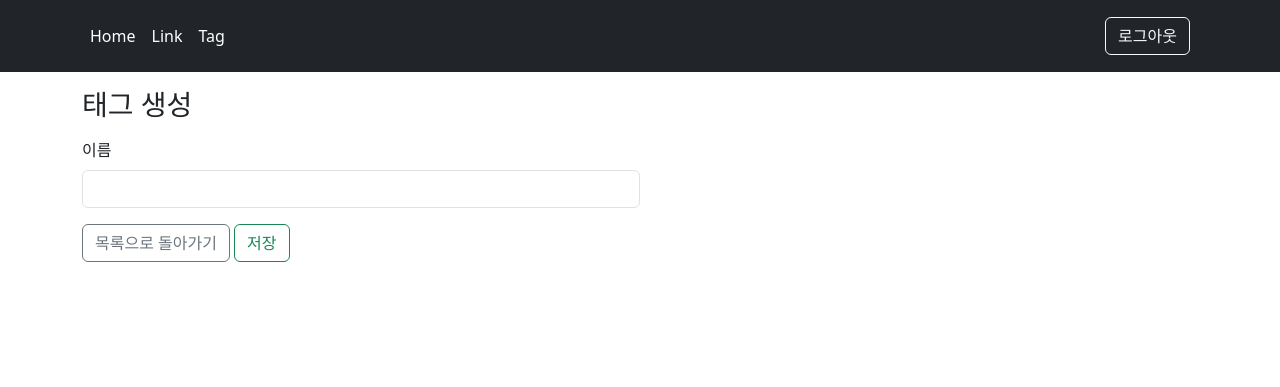
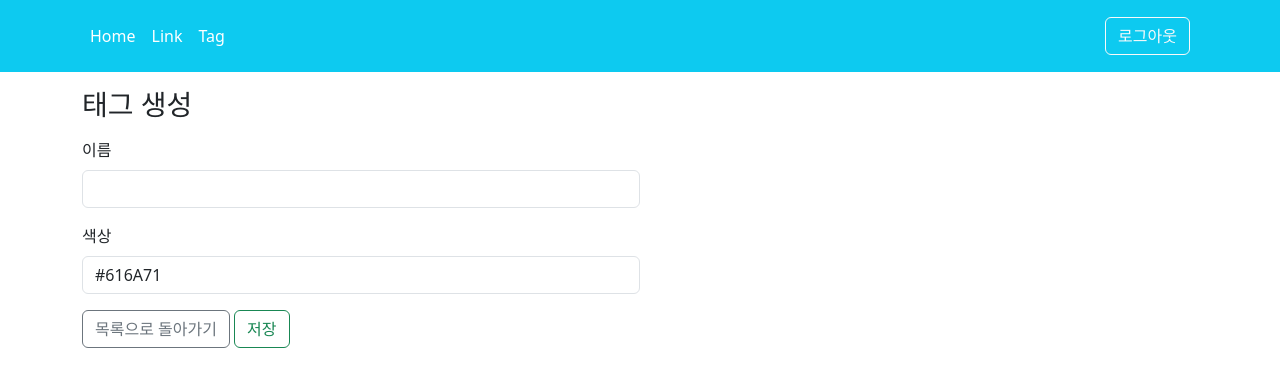
Before and after one commit to JoungSik/LinkCloud, a Rails app: page /tags/new in a window 1280 px wide. Shown: the top 387 px of the page. Run offline with Rails 7, Linux system fonts and the light colour scheme; the visitor is signed in with stand-in values (Sample User, id 1); style sheets or scripts are compiled from the project's sources; some libraries are stand-ins or nearby versions.

Commit message:
Done #32 태그 색상 지정 기능

```diff
--- a/app/controllers/tags_controller.rb
+++ b/app/controllers/tags_controller.rb
@@ -67,6 +67,6 @@ class TagsController < ApplicationController
 
   # Only allow a list of trusted parameters through.
   def tag_params
-    params.require(:tag).permit(:name).merge(user_id: current_user.id)
+    params.require(:tag).permit(:name, :color).merge(user_id: current_user.id)
   end
 end
--- a/app/views/links/_link.html.erb
+++ b/app/views/links/_link.html.erb
@@ -7,7 +7,7 @@
       <p class="card-text"><%= link.try(:description) %></p>
       <p>
         <% link.tags.each do |tag| %>
-          <span class="badge bg-info"><%= tag.name %></span>
+          <span class="badge text-light" style="background-color: <%= tag.color %>"><%= tag.name %></span>
         <% end %>
       </p>
       <%= link_to "링크 수정", edit_link_path(link), class: "btn btn-outline-warning" %>
--- a/app/views/shared/_header.html.erb
+++ b/app/views/shared/_header.html.erb
@@ -1,4 +1,4 @@
-<header class="p-3 bg-dark text-white sticky-top">
+<header class="p-3 bg-info text-white sticky-top">
   <div class="container">
     <div class="d-flex flex-wrap align-items-center justify-content-center justify-content-lg-start">
       <ul class="nav col-12 col-lg-auto me-lg-auto mb-2 justify-content-center mb-md-0">
--- a/app/views/tags/_form.html.erb
+++ b/app/views/tags/_form.html.erb
@@ -1,5 +1,8 @@
 <%= simple_form_for @tag, html: { class: "col-md-6 col-sm-12 my-3" } do |f| %>
+
   <%= f.input :name, label: "이름" %>
+
+  <%= f.input :color, as: :color, label: "색상" %>
 
   <div>
     <%= link_to "목록으로 돌아가기", tags_path, class: "btn btn-outline-secondary" %>
--- /dev/null
+++ b/db/migrate/20230409142757_add_column_tags_color.rb
@@ -0,0 +1,5 @@
+class AddColumnTagsColor < ActiveRecord::Migration[7.0]
+  def change
+    add_column :tags, :color, :string, after: :name, default: "#616A71"
+  end
+end
```
Also changed, not shown: app/views/tags/_tag.html.erb (+5 -3 lines).
